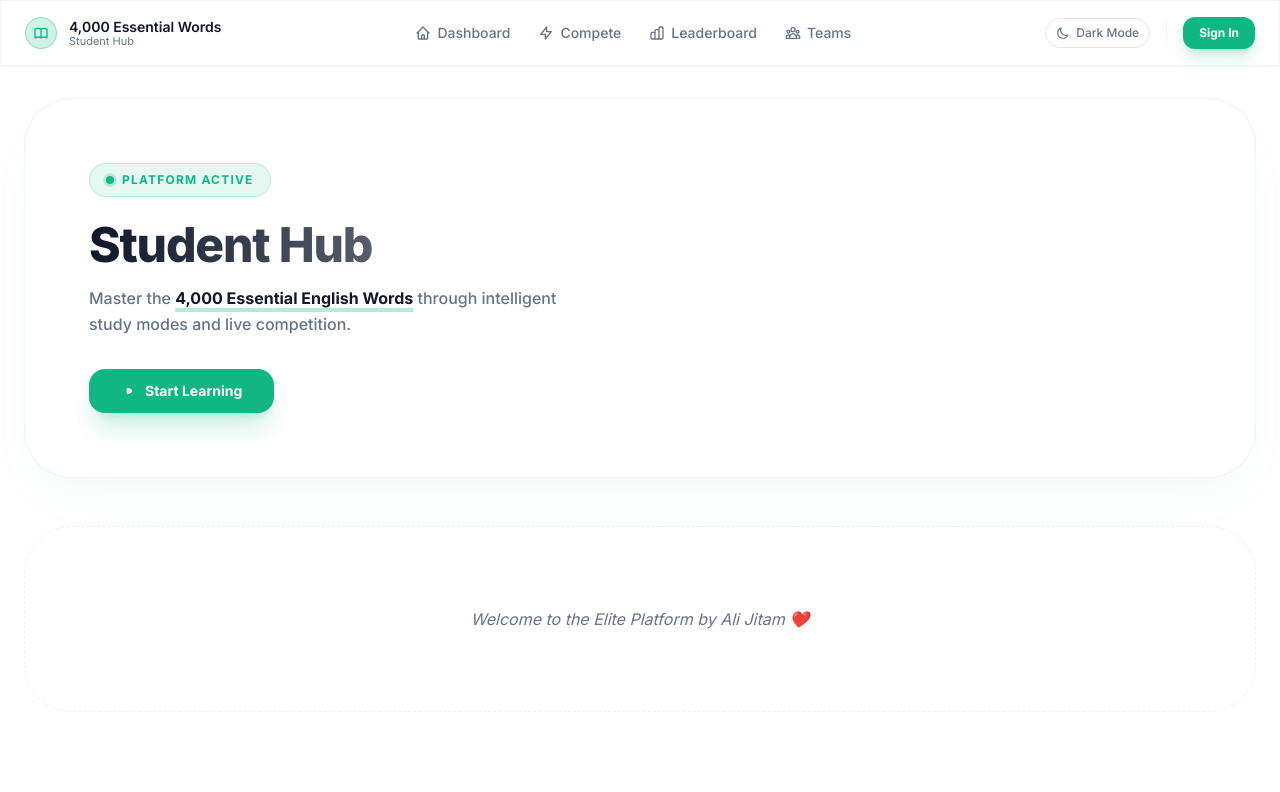
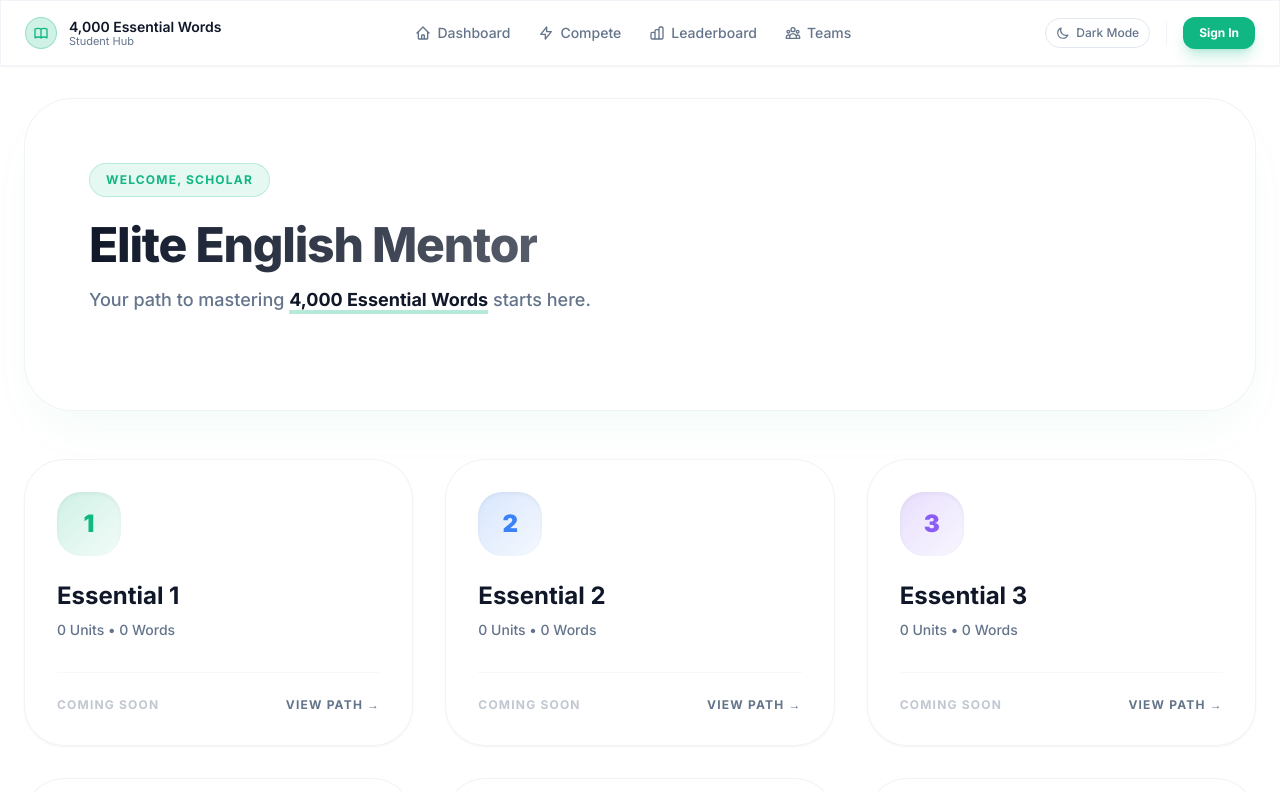
Before and after one commit to e9kia/elite-english-mentor, a Next.js app: page /dashboard in a window 1280 px wide. Shown: the top 792 px of the page. Built offline with nearby package versions, Linux system fonts and the light colour scheme; no server answers.

Commit message:
Ali Jitam ❤️: Dashboard Restored & Pure AI Logic

```diff
--- a/src/app/(student)/dashboard/page.tsx
+++ b/src/app/(student)/dashboard/page.tsx
@@ -1,65 +1,106 @@
 "use client";
 
-import { useState, useCallback } from "react";
+import { useState, useEffect } from "react";
 import { useSession } from "next-auth/react";
-import { prisma } from "@/lib/prisma";
+import Link from "next/link";
 import { cn } from "@/lib/utils";
-import type { Metadata } from "next";
-import Link from "next/link";
 import StartLearningButton from "@/components/StartLearningButton";
 
-// Mock data or fetch logic should be here, but I'll simplify to fix the structure
+const LEVELS = [
+  { number: 1, title: "Essential 1", color: "from-emerald-500/20 to-emerald-500/5", border: "border-emerald-500/20", text: "text-emerald-500" },
+  { number: 2, title: "Essential 2", color: "from-blue-500/20 to-blue-500/5", border: "border-blue-500/20", text: "text-blue-500" },
+  { number: 3, title: "Essential 3", color: "from-violet-500/20 to-violet-500/5", border: "border-violet-500/20", text: "text-violet-500" },
+  { number: 4, title: "Intermediate 1", color: "from-amber-500/20 to-amber-500/5", border: "border-amber-500/20", text: "text-amber-500" },
+  { number: 5, title: "Intermediate 2", color: "from-rose-500/20 to-rose-500/5", border: "border-rose-500/20", text: "text-rose-500" },
+  { number: 6, title: "Advanced", color: "from-slate-500/20 to-slate-500/5", border: "border-slate-500/20", text: "text-slate-500" },
+];
+
 export default function DashboardPage() {
   const { data: session } = useSession();
   const isAdmin = session?.user?.role === "admin";
+  const [levelsData, setLevelsData] = useState<any[]>([]);
+  const [loading, setLoading] = useState(true);
 
-  // This is a simplified version of the component to fix the syntax errors
-  // In a real scenario, we'd fetch actual progress
-  const firstUnitWithWords = { id: 1, levelNumber: 1, number: 1 }; // Placeholder
+  useEffect(() => {
+    async function fetchProgress() {
+      try {
+        const res = await fetch("/api/student/progress");
+        if (res.ok) {
+          const data = await res.json();
+          setLevelsData(data.levels || []);
+        }
+      } catch (err) {
+        console.error("Failed to fetch progress", err);
+      } finally {
+        setLoading(false);
+      }
+    }
+    fetchProgress();
+  }, []);
 
   return (
-    <div className="space-y-12 pb-20">
+    <div className="space-y-12 pb-20 animate-fade-in">
       {/* Hero Section */}
       <section className="relative overflow-hidden rounded-[3rem] bg-card border border-border/50 shadow-2xl shadow-primary/5 p-8 md:p-16">
         <div className="relative z-10 flex flex-col md:flex-row items-center gap-12">
           <div className="flex-1 text-center md:text-left">
             <div className="inline-flex items-center gap-2 px-4 py-2 rounded-full bg-primary/10 border border-primary/20 mb-6">
-              <span className="relative flex h-2 w-2">
-                <span className="animate-ping absolute inline-flex h-full w-full rounded-full bg-primary opacity-75"></span>
-                <span className="relative inline-flex rounded-full h-2 w-2 bg-primary"></span>
-              </span>
-              <span className="text-xs font-bold text-primary uppercase tracking-widest">Platform Active</span>
+              <span className="text-xs font-bold text-primary uppercase tracking-widest">Welcome, {session?.user?.name || "Scholar"}</span>
             </div>
-            <h1 className="text-4xl md:text-5xl font-extrabold leading-tight tracking-tight">
-              <span className="bg-clip-text text-transparent bg-gradient-to-r from-foreground to-foreground/70">Student Hub</span>
+            <h1 className="text-4xl md:text-5xl font-extrabold leading-tight tracking-tight mb-4">
+              <span className="bg-clip-text text-transparent bg-gradient-to-r from-foreground to-foreground/70 text-5xl">Elite English Mentor</span>
             </h1>
-            <p className="text-muted-foreground mt-4 max-w-lg text-base leading-relaxed font-medium">
-              Master the <span className="text-foreground font-bold underline decoration-primary/30 decoration-4 underline-offset-4">4,000 Essential English Words</span> through
-              intelligent study modes and live competition.
+            <p className="text-muted-foreground max-w-lg text-lg leading-relaxed font-medium mb-8">
+              Your path to mastering <span className="text-foreground font-bold underline decoration-primary/30 decoration-4 underline-offset-4">4,000 Essential Words</span> starts here.
             </p>
-
-            {/* CTA buttons */}
-            <div className="flex flex-wrap gap-4 mt-8">
-              {firstUnitWithWords ? (
-                <StartLearningButton unitId={firstUnitWithWords.id} />
-              ) : isAdmin ? (
-                <Link href="/admin/upload"
-                  className="inline-flex items-center gap-2 bg-primary/10 border border-primary/30 text-primary px-8 py-3 rounded-2xl font-bold text-sm hover:bg-primary/20 transition-all">
-                  Upload Words to Start
-                </Link>
-              ) : (
-                <div className="text-sm font-medium text-muted-foreground/60 italic">
-                  Course content coming soon...
-                </div>
-              )}
-            </div>
+            {isAdmin && (
+              <Link href="/admin/upload" className="inline-flex items-center gap-2 bg-primary/10 border border-primary/30 text-primary px-8 py-3 rounded-2xl font-bold text-sm hover:bg-primary/20 transition-all">
+                Manage Curriculum
+              </Link>
+            )}
           </div>
         </div>
       </section>
 
-      {/* Other sections would go here... I'm keeping it brief to restore functionality */}
-      <div className="text-center py-20 border border-dashed rounded-[3rem] border-border/60">
-        <p className="text-muted-foreground italic">Welcome to the Elite Platform by Ali Jitam ❤️</p>
+      {/* Level Cards Grid */}
+      <div className="grid grid-cols-1 md:grid-cols-2 lg:grid-cols-3 gap-8">
+        {LEVELS.map((level) => {
+          const dbLevel = levelsData.find(l => l.number === level.number);
+          const hasContent = dbLevel && dbLevel.units?.length > 0;
+          const firstUnitId = dbLevel?.units?.[0]?.id;
+
+          return (
+            <div key={level.number} className={cn("group glass rounded-[2.5rem] p-8 border transition-all duration-500 hover:-translate-y-2", level.border)}>
+              <div className={cn("h-16 w-16 rounded-3xl mb-6 flex items-center justify-center bg-gradient-to-br shadow-inner", level.color)}>
+                <span className={cn("text-2xl font-black", level.text)}>{level.number}</span>
+              </div>
+
+              <h3 className="text-2xl font-bold text-foreground mb-2">{level.title}</h3>
+              <p className="text-sm text-muted-foreground mb-8 font-medium">
+                {dbLevel?.units?.length || 0} Units • {dbLevel?._count?.words || 0} Words
+              </p>
+
+              <div className="flex items-center justify-between mt-auto pt-6 border-t border-border/30">
+                {hasContent ? (
+                  <StartLearningButton unitId={firstUnitId} />
+                ) : (
+                  <span className="text-xs font-bold text-muted-foreground/40 uppercase tracking-widest">Coming Soon</span>
+                )}
+
+                <Link href={`/learn/level/${level.number}`} className="text-xs font-bold text-muted-foreground hover:text-primary transition-colors uppercase tracking-widest">
+                  View Path →
+                </Link>
+              </div>
+            </div>
+          );
+        })}
+      </div>
+
+      {/* Footer Branding */}
+      <div className="flex justify-center pt-20 border-t border-border/20">
+        <p className="text-[10px] font-medium text-muted-foreground/40 italic">
+          Designed & Developed by <span className="text-foreground/40 font-bold not-italic">Ali Jitam ❤️</span> | © 2026 Elite English Mentor
+        </p>
       </div>
     </div>
   );
--- a/src/lib/import/wordImporter.ts
+++ b/src/lib/import/wordImporter.ts
@@ -61,8 +61,10 @@ export async function importWordsFromBuffer(opts: ImportOptions): Promise<Import
 
   // 1. NUCLEAR RESET: Wipe data if requested
   if (opts.wipeData) {
-    console.warn("[IMPORT] NUCLEAR RESET: Wiping all words...");
+    console.warn("[IMPORT] NUCLEAR RESET: Wiping all words, units, and levels...");
     await prisma.word.deleteMany({});
+    await prisma.unit.deleteMany({});
+    await prisma.level.deleteMany({});
   }
 
   // ── 1. Create ImportBatch record ─────────────────────────────────
@@ -154,17 +156,14 @@ export async function importWordsFromBuffer(opts: ImportOptions): Promise<Import
         continue;
       }
 
-      // AI-First Priority Logic: Use AI if ON, else use CSV definition
-      let finalDefinition = data.definition;
-      if (opts.useAI) {
-        finalDefinition = aiTranslations[data.word] || finalDefinition;
-      }
+      // AI-ONLY Priority Logic: Ignore CSV if useAI is ON
+      const finalDefinition = opts.useAI ? (aiTranslations[data.word] || "AI Translation Pending") : data.definition;
 
       wordsToUpsert.push({
         unitId,
         word: data.word,
         type: data.type as WordType,
-        definition: finalDefinition || "No definition available",
+        definition: finalDefinition,
         example: data.example,
         phonetic: data.phonetic ?? null,
         difficulty: data.difficulty,
```
